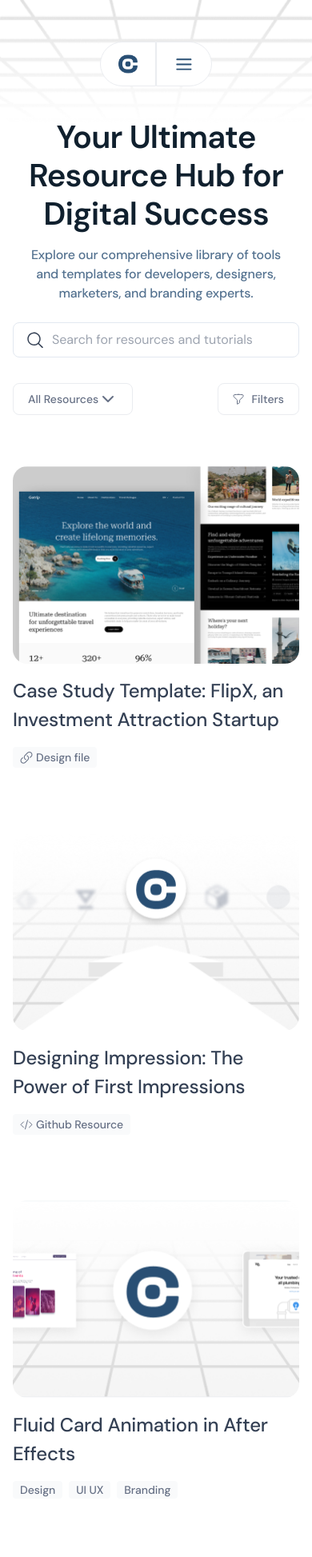
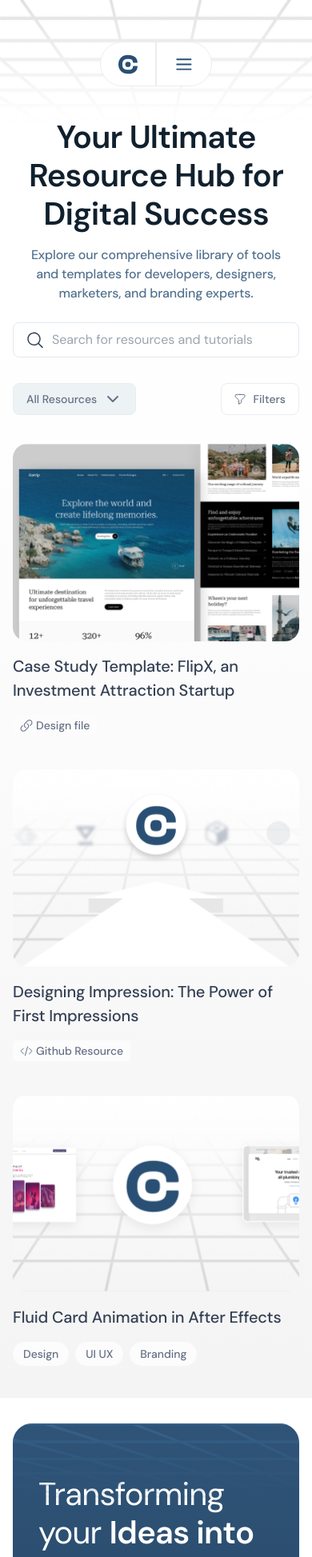
Before and after one commit to idiglove/opencore-assessment, a Next.js app: page / in a window 390 px wide. Shown: the top 1947 px of the page at 80% size. Built offline with nearby package versions, Linux system fonts and the light colour scheme.

Commit message:
finish mobile

```diff
--- a/src/app/page.tsx
+++ b/src/app/page.tsx
@@ -3,6 +3,12 @@ import Footer from "@/components/organisms/Footer";
 import Hero from "@/components/organisms/Hero";
 import Navbar from "@/components/organisms/Navbar";
 import ResourcesGrid from "@/components/organisms/ResourcesGrid";
+import { Metadata } from "next";
+
+export const metadata: Metadata = {
+  title: "OpenCore - Resources page",
+  description: "OpenCore's resources page",
+};
 
 export default function Home() {
   return (
@@ -14,7 +20,7 @@ export default function Home() {
       <Navbar />
       <main className="flex flex-col p-4 md:p-24 pt-0 md:pt-0">
         <Hero className="mb-6 md:mb-23" />
-        <ResourcesGrid className="mb-[127px]" />
+        <ResourcesGrid className="mb-8 md:mb-[127px]" />
         <Banner />
       </main>
       <footer>
--- /dev/null
+++ b/src/assets/OpenCoreIcon.tsx
@@ -0,0 +1,29 @@
+const OpenCoreIcon = (props?: Props) => {
+  return (
+    <svg
+      width="38"
+      height="39"
+      viewBox="0 0 38 39"
+      fill="none"
+      xmlns="http://www.w3.org/2000/svg"
+      {...props}
+    >
+      <path
+        fillRule="evenodd"
+        clipRule="evenodd"
+        d="M0.0529785 19.4628C0.0529785 30.7396 7.4449 38.0775 19.3691 38.0775C30.6458 38.0775 37.8219 32.4661 37.8219 23.2937C37.8219 22.8467 37.4596 22.4843 37.0126 22.4843H29.6207C29.1737 22.4843 28.8113 22.8467 28.8113 23.2937C28.8113 28.0418 26.1135 30.3079 19.531 30.3079C11.5995 30.3079 7.84428 27.5782 7.84428 19.5388C7.84428 11.4995 11.5995 8.61775 19.531 8.61775C26.1135 8.61775 28.8113 10.8839 28.8113 15.632C28.8113 16.079 29.1737 16.4413 29.6207 16.4413H37.0126C37.4596 16.4413 37.8219 16.079 37.8219 15.632C37.8219 6.45953 30.5919 0.848145 19.3691 0.848145C7.4449 0.848145 0.0529785 8.18611 0.0529785 19.4628Z"
+        fill="#294F74"
+      />
+      <path
+        d="M13.6233 19.4629C13.6233 15.5434 15.0701 14.1755 18.9369 14.1755C22.8038 14.1755 24.2506 15.5434 24.2506 19.4629C24.2506 23.3823 22.8038 24.7502 18.9369 24.7502C15.0701 24.7502 13.6233 23.3823 13.6233 19.4629Z"
+        fill="#294F74"
+      />
+    </svg>
+  );
+};
+
+type Props = {
+  className?: string;
+};
+
+export default OpenCoreIcon;
--- a/src/components/molecules/FilterButtons/index.tsx
+++ b/src/components/molecules/FilterButtons/index.tsx
@@ -73,13 +73,13 @@ const FilterButtons = ({ onChangeFilter, filter }: Props) => {
         <DropdownMenuTrigger asChild>
           <Button
             variant="outline"
-            className="border-border focus-visible:ring-transparent p-[18px] py-[10px] text-secondary"
+            className="border-border focus-visible:ring-transparent p-4 py-[10px] text-secondary"
           >
             <FilterIcon className="mr-[10px]" />
             Filters
           </Button>
         </DropdownMenuTrigger>
-        <DropdownMenuContent className="w-56">
+        <DropdownMenuContent className="w-56 mr-4">
           <DropdownMenuLabel>Filters</DropdownMenuLabel>
           <DropdownMenuSeparator />
           <DropdownMenuGroup>
--- /dev/null
+++ b/src/components/molecules/GridBadge/index.tsx
@@ -0,0 +1,24 @@
+import { Badge } from "@/components/atoms/Badge";
+import { cn } from "@/lib/utils";
+import { ReactNode } from "react";
+
+const GridBadge = ({ children, variant }: Props) => {
+  return (
+    <>
+      <Badge
+        className={cn("bg-badge-white md:bg-badge", {
+          ["rounded-[50px] px-3 py-2"]: variant === "pill",
+        })}
+      >
+        {children}
+      </Badge>
+    </>
+  );
+};
+
+type Props = {
+  children: ReactNode;
+  variant?: string;
+};
+
+export default GridBadge;
--- a/src/components/molecules/ImageCard/index.tsx
+++ b/src/components/molecules/ImageCard/index.tsx
@@ -5,7 +5,7 @@ import { ReactNode } from "react";
 
 const ImageCard = ({ ImageProps, headingText, badges, className }: Props) => {
   return (
-    <div className={cn("w-[33.3%] px-[10px] mb-20", className)}>
+    <div className={cn("w-[33.3%] px-[10px] mb-10 md:mb-20", className)}>
       <div className="relative w-full h-[247px] mb-4">
         <Image
           className="rounded-lg"
@@ -15,7 +15,9 @@ const ImageCard = ({ ImageProps, headingText, badges, className }: Props) => {
           src={ImageProps.src}
         />
       </div>
-      <TypographyP1 className="mb-4">{headingText}</TypographyP1>
+      <TypographyP1 className="mb-4 text-xl leading-[30px] md:text-2xl md:leading-[36px]">
+        {headingText}
+      </TypographyP1>
       {badges}
     </div>
   );
--- a/src/components/molecules/ResourcesDropdown/index.tsx
+++ b/src/components/molecules/ResourcesDropdown/index.tsx
@@ -17,13 +17,13 @@ const ResourcesDropdown = () => {
       <DropdownMenuTrigger asChild>
         <Button
           variant="outline"
-          className="border-border focus-visible:ring-transparent p-[18px] py-[10px] text-secondary"
+          className="border-border focus-visible:ring-transparent p-[16px] py-[10px] text-secondary bg-primary-foreground"
         >
           All Resources
-          <ChevronDown />
+          <ChevronDown className="ml-2" />
         </Button>
       </DropdownMenuTrigger>
-      <DropdownMenuContent className="w-56">
+      <DropdownMenuContent className="w-56 ml-4">
         <DropdownMenuLabel>Filters</DropdownMenuLabel>
         <DropdownMenuSeparator />
         <DropdownMenuGroup>
--- a/src/components/organisms/Footer/index.tsx
+++ b/src/components/organisms/Footer/index.tsx
@@ -22,14 +22,14 @@ const Footer = () => {
           <TypographyP
             variant="p2"
             className={`text-light font-normal leading-[30px] tracking-[-0.01em]
-            text-xl`}
+            text-xl text-[14px] md:text-[20px]`}
           >
             Toronto, ON Canada
           </TypographyP>
           <TypographyP
             variant="p2"
             className={`text-light font-normal leading-[30px] tracking-[-0.01em]
-            text-xl`}
+            text-xl text-[14px] md:text-[20px]`}
           >
             OpenCore. All Rights Reserved
           </TypographyP>
--- a/src/components/organisms/ImageGrid/index.tsx
+++ b/src/components/organisms/ImageGrid/index.tsx
@@ -1,7 +1,7 @@
 import CodeIcon from "@/assets/CodeIcon";
 import FileIcon from "@/assets/FileIcon";
 import PdfIcon from "@/assets/PdfIcon";
-import { Badge } from "@/components/atoms/Badge";
+import GridBadge from "@/components/molecules/GridBadge";
 import ImageCard from "@/components/molecules/ImageCard";
 
 const ImageGrid = ({ className }: Props) => {
@@ -15,9 +15,9 @@ const ImageGrid = ({ className }: Props) => {
       headingText:
         "Case Study Template: FlipX, an Investment Attraction Startup",
       badges: (
-        <Badge>
+        <GridBadge>
           <FileIcon className="mr-1 w-4 h-4" /> Design file
-        </Badge>
+        </GridBadge>
       ),
       className: "w-full md:w-[33.3%]",
     },
@@ -28,9 +28,9 @@ const ImageGrid = ({ className }: Props) => {
       },
       headingText: "Designing Impression: The Power of First Impressions",
       badges: (
-        <Badge>
+        <GridBadge>
           <CodeIcon className="mr-1 w-4 h-4" /> Github Resource
-        </Badge>
+        </GridBadge>
       ),
       className: "w-full md:w-[33.3%]",
     },
@@ -42,9 +42,9 @@ const ImageGrid = ({ className }: Props) => {
       headingText: "Fluid Card Animation in After Effects",
       badges: (
         <div className="flex gap-2">
-          <Badge>Design</Badge>
-          <Badge>UI UX</Badge>
-          <Badge>Branding</Badge>
+          <GridBadge variant="pill">Design</GridBadge>
+          <GridBadge variant="pill">UI UX</GridBadge>
+          <GridBadge variant="pill">Branding</GridBadge>
         </div>
       ),
       className: "w-full md:w-[33.3%]",
@@ -57,9 +57,9 @@ const ImageGrid = ({ className }: Props) => {
       headingText: "Designing Impression: The Power of First Impressions",
       badges: (
         <div className="flex gap-2">
-          <Badge>Design</Badge>
-          <Badge>UI UX</Badge>
-          <Badge>Branding</Badge>
+          <GridBadge variant="pill">Design</GridBadge>
+          <GridBadge variant="pill">UI UX</GridBadge>
+          <GridBadge variant="pill">Branding</GridBadge>
         </div>
       ),
       className: "hidden md:block",
@@ -70,7 +70,7 @@ const ImageGrid = ({ className }: Props) => {
         alt: "Designing Impression: The Power of First Impressions",
       },
       headingText: "Designing Impression: The Power of First Impressions",
-      badges: <Badge>Design</Badge>,
+      badges: <GridBadge variant="pill">Design</GridBadge>,
       className: "hidden md:block",
     },
     {
@@ -80,9 +80,9 @@ const ImageGrid = ({ className }: Props) => {
       },
       headingText: "OpenCore Customer Acquisition Strategy",
       badges: (
-        <Badge>
+        <GridBadge>
           <PdfIcon className="mr-1 w-4 h-4" /> Marketing PDF
-        </Badge>
+        </GridBadge>
       ),
       className: "hidden md:block",
     },
--- a/src/components/organisms/Navbar/index.tsx
+++ b/src/components/organisms/Navbar/index.tsx
@@ -1,6 +1,7 @@
 import Image from "next/image";
 import { Button } from "@/components/atoms/Button";
 import MenuIcon from "@/assets/MenuIcon";
+import OpenCoreIcon from "@/assets/OpenCoreIcon";
 
 const Navbar = () => {
   return (
@@ -12,12 +13,7 @@ const Navbar = () => {
         className={`border rounded-tl-full rounded-bl-full border-border-2 rounded-tr-none rounded-br-none
             w-[50%] px-[22px] py-[25px] h-full absolute top-0 left-0 hover:bg-opacity-100 bg-white `}
       >
-        <Image
-          src="/assets/resources/OcSmallLogo.png"
-          alt="Logo"
-          width={38}
-          height={38}
-        />
+        <OpenCoreIcon />
       </Button>
       <Button
         className={`border rounded-tr-full rounded-br-full border-border-2 rounded-tl-none rounded-bl-none
--- a/src/components/organisms/ResourcesGrid/index.tsx
+++ b/src/components/organisms/ResourcesGrid/index.tsx
@@ -3,6 +3,7 @@
 import { useState } from "react";
 import ImageGrid from "../ImageGrid";
 import SearchBarWithFilters from "../SearchBarWithFilters";
+import { cn } from "@/lib/utils";
 
 export const FilterKeys = {
   allResources: "allResources",
@@ -28,13 +29,20 @@ const ResourcesGrid = ({ className }: Props) => {
   };
 
   return (
-    <div className={className}>
-      <SearchBarWithFilters
-        filter={filter}
-        onChangeFilter={onChangeFilter}
-        className="mb-16"
-      />
-      <ImageGrid />
+    <div
+      className={cn(
+        "bg-gradient-to-b from-white to-gray mx-[-16px] md:bg-transparent md:from-transparent md:to-transparent",
+        className
+      )}
+    >
+      <div className="mx-4 md:mx-0">
+        <SearchBarWithFilters
+          filter={filter}
+          onChangeFilter={onChangeFilter}
+          className="mb-9 md:mb-16"
+        />
+        <ImageGrid />
+      </div>
     </div>
   );
 };
--- a/tailwind.config.ts
+++ b/tailwind.config.ts
@@ -32,6 +32,7 @@ const config = {
         bannerTo: "#22405C",
         textColor: "#344054",
         textColor2: "#547290",
+        gray: "#F4F4F4",
         primary: {
           DEFAULT: "#294f74",
           foreground: "#EDF2F5",
@@ -48,7 +49,7 @@ const config = {
           DEFAULT: "var(--muted)",
           foreground: "var(--muted-foreground)",
         },
-        badge: { DEFAULT: "#F9FAFB", secondary: "#F2F4F7" },
+        badge: { DEFAULT: "#F9FAFB", secondary: "#F2F4F7", white: "#FCFCFD" },
         accent: {
           DEFAULT: "hsl(var(--accent))",
           foreground: "hsl(var(--accent-foreground))",
```
Also changed, not shown: 1 other file (tests, documents, lock files or other folders).
